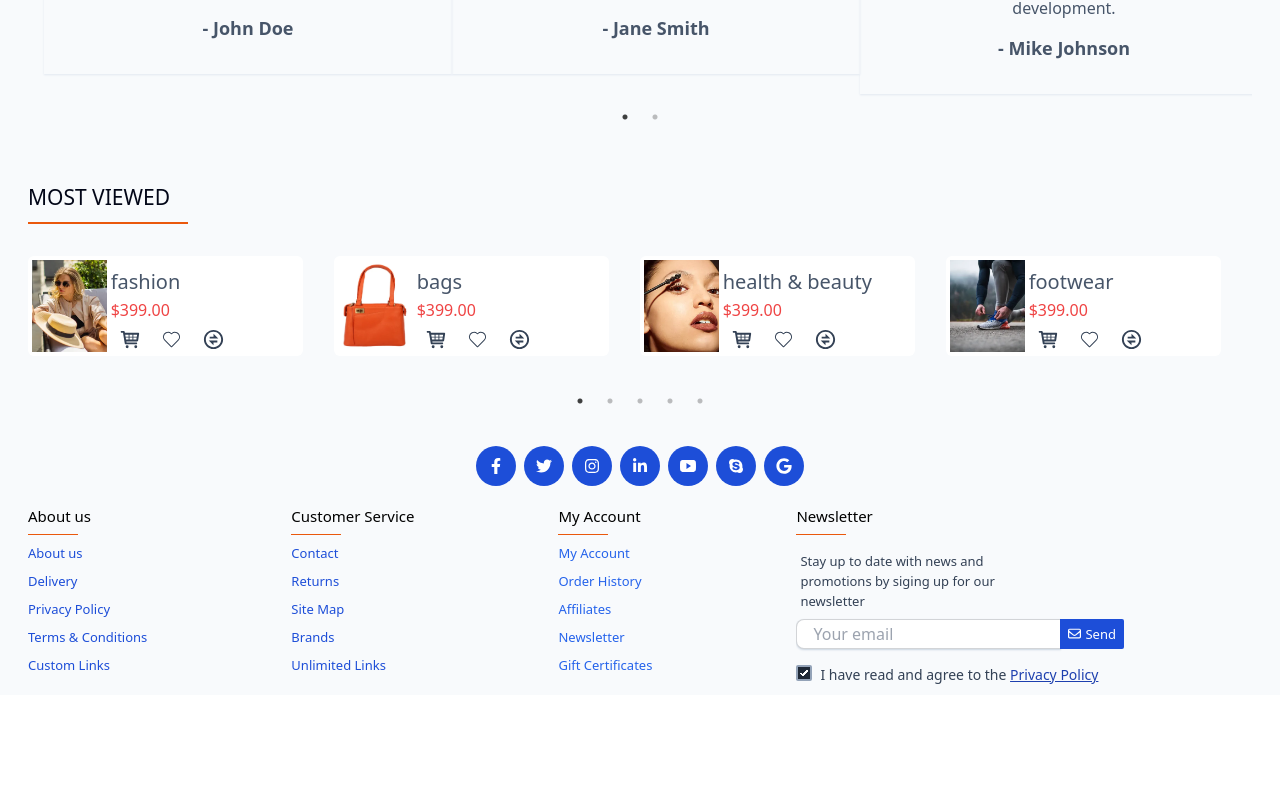
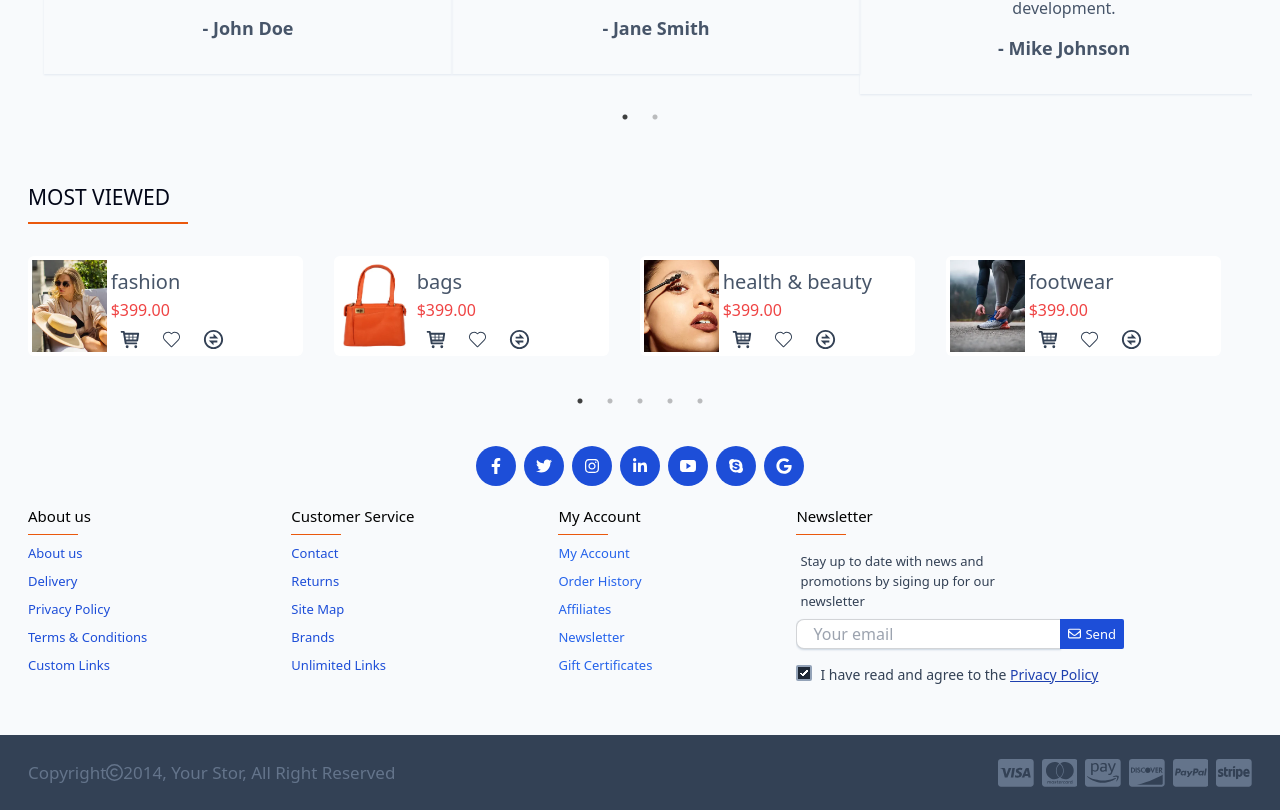
Before and after one commit to w3villa-sachin-awasthi/e_commerce, a React (Vite) app: page / in a window 1280 px wide. Shown: the part 5231-6041 px from the top of the page. Before the commit the page ends 5926 px from the top, so only its background shows below. Built offline with nearby package versions, Linux system fonts and the light colour scheme.

Commit message:
payment added

```diff
--- a/src/App.jsx
+++ b/src/App.jsx
@@ -36,7 +36,7 @@ function App() {
      <Viewed/>
      <Social/>
      <Footer/>
-     {/* <Payment/> */}
+     <Payment/>
     </div>
   )
 }
--- a/src/Components/Payment.jsx
+++ b/src/Components/Payment.jsx
@@ -1,16 +1,34 @@
 import React from 'react'
 import { FaRegCopyright } from "react-icons/fa6";
+import { FaCcVisa } from "react-icons/fa";
+import { FaCcMastercard } from "react-icons/fa";
+import { SiAmericanexpress } from "react-icons/si";
+import { FaCcDiscover } from "react-icons/fa";
+import { FaCcPaypal } from "react-icons/fa";
+import { FaCcStripe } from "react-icons/fa";
+import { FaCcAmazonPay } from "react-icons/fa";
 
 function Payment() {
-  return (
-  <div className="bg-slate-600  w-screen">
-     <div className='flex flex-col sm:flex-row  sm:items-center max-w-[1600px] mx-auto my-10 px-3 md:px-5 lg:px-7 2xl:px-10 '>
-          <div className="">Copyright <FaRegCopyright/>
- 2014, Your Stor, All Right Reserved</div>
-          <div className=""></div>
-     </div>
-  </div>
-  )
+    return (
+        <div className="bg-slate-700  w-full">
+            <div className='flex flex-col sm:flex-row  sm:items-center max-w-[1600px] mx-auto mt-10 px-3 md:px-5 lg:px-7 2xl:px-10
+               text-[13px] sm:text-[15px] md:text-[17px] text-slate-500 justify-between  py-5
+            '>
+                <div className="flex justify-center items-center">Copyright  <div> <FaRegCopyright /></div>
+                    2014, Your Stor, All Right Reserved</div>
+                <div className="flex gap-2 text-[2.1em] justify-center items-center">
+                  <FaCcVisa/>
+                  <FaCcMastercard/>
+                <div className=''>
+                <FaCcAmazonPay/>
+                </div>
+                  <FaCcDiscover/>
+                  <FaCcPaypal/>
+                  <FaCcStripe/>
+                </div>
+            </div>
+        </div>
+    )
 }
 
 export default Payment
```
